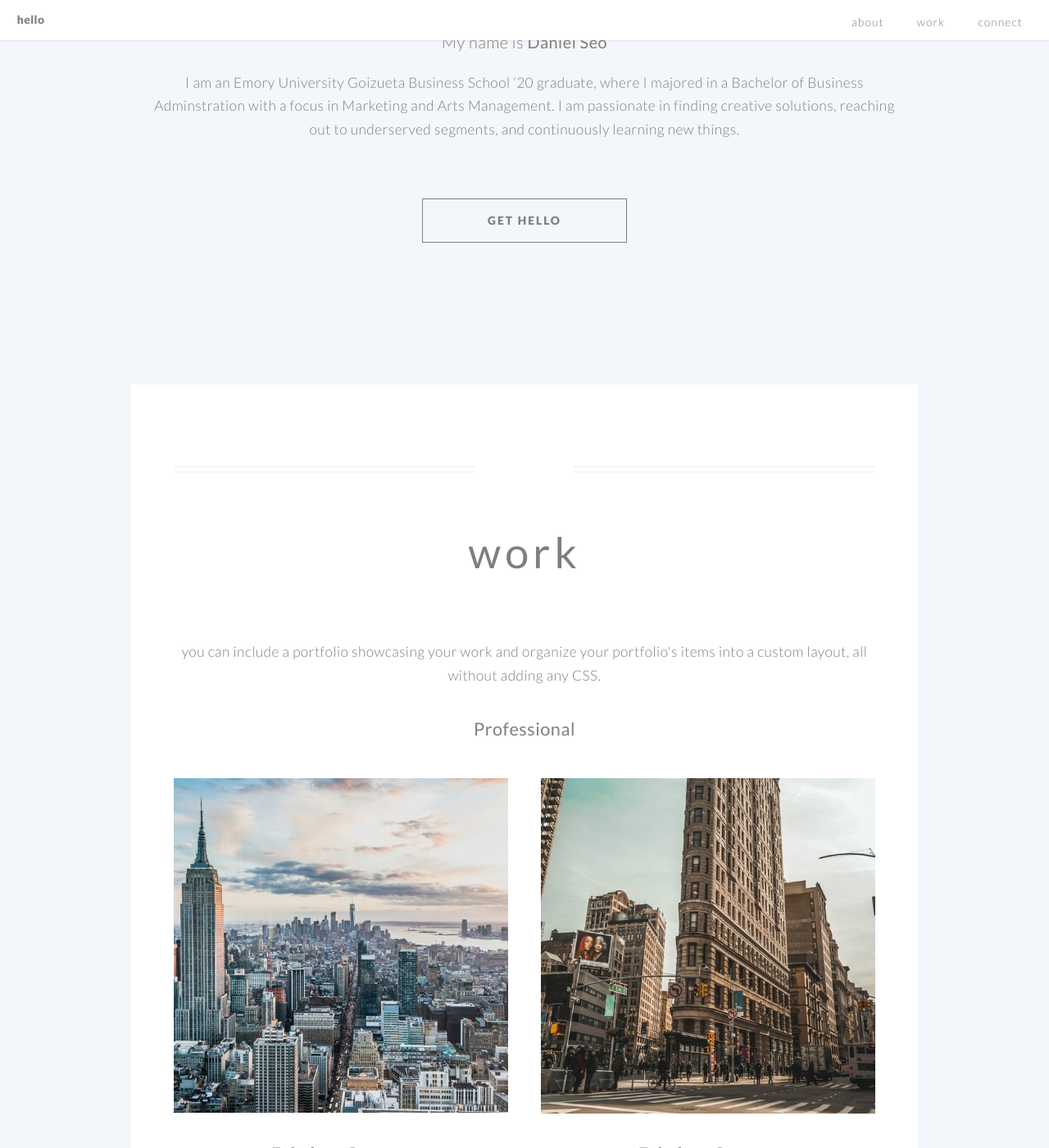
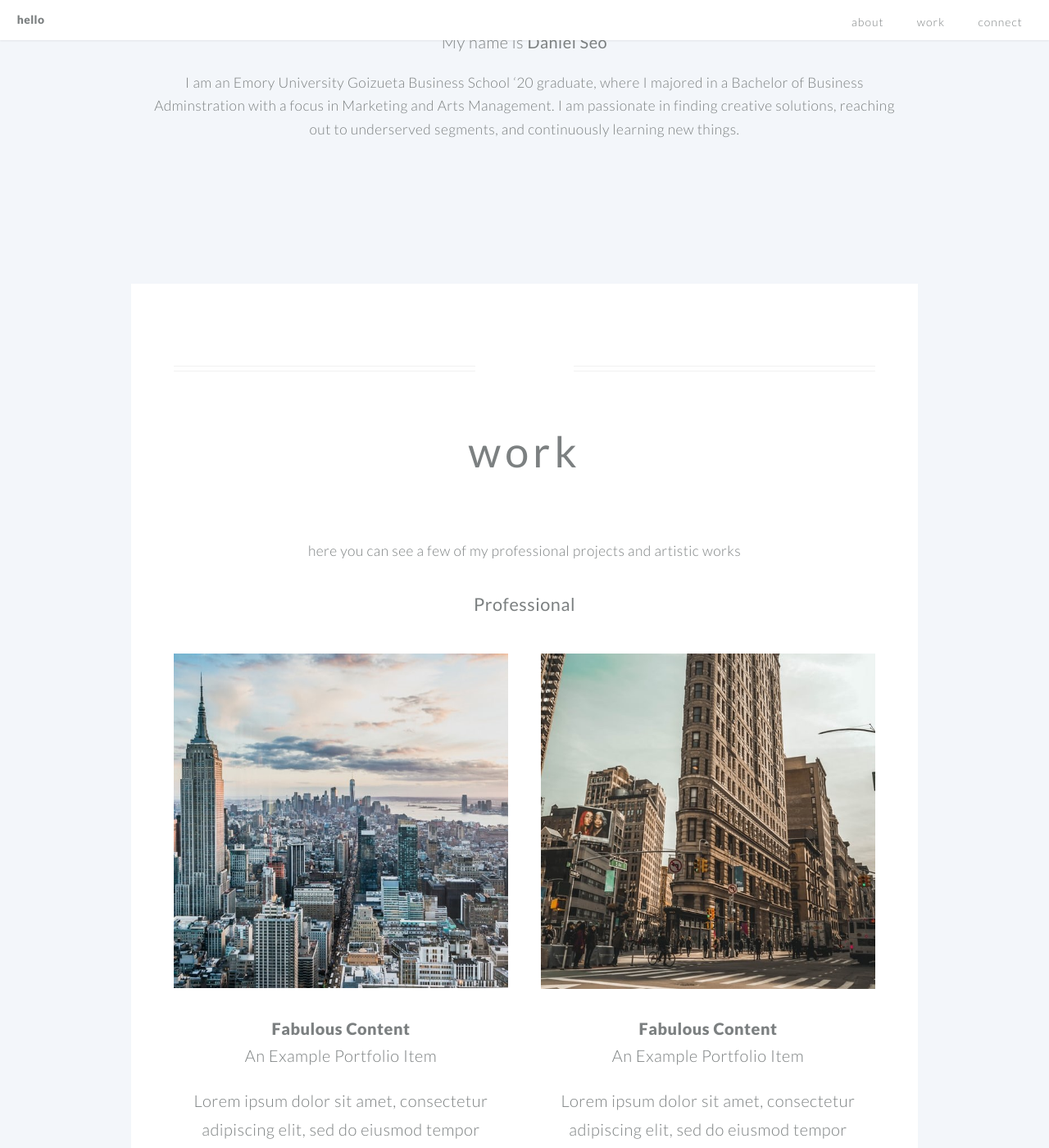
Before and after one commit to danielyseo/danielyseo.github.io, a Jekyll site: the page built from index.md, in a window 1280 px wide and 1400 px high, scrolled down 882 px. Shown: the whole window at 82% size. Built offline with Jekyll 4.4.1, drawn with Linux system fonts in a browser that asks for light colours; some of the changed text lies outside the part shown.

Commit message:
Update index.md

```diff
--- a/index.md
+++ b/index.md
@@ -22,23 +22,23 @@
 # google_analytics: <-- your google analytics Tracking ID
 
 # By declaring these variables, you can include a button that links to an external website or to media.
-about_button: https://github.com/saragong/hello # the link
-about_button_label: get hello # the label on the button
+# about_button: https://github.com/saragong/hello # the link
+# about_button_label: get hello # the label on the button
 
 # optional portfolio section ------------------------------------------
 
 # By declaring these variables, you can include a portfolio showcasing your work and organize your portfolio's items into a custom layout, all without adding any CSS. In addition, you must 1) create an HTML file in the_includes folder for each project with the text you'd like to display, and 2) create a YAML file in the _data folder describing the order in which each project should be shown and categorized. See `/includes/example.html` and `/_data/work.yml` for examples.
 
 portfolio: work # the heading for your portfolio and title of your YAML file
-portfolio_description: you can include a portfolio showcasing your work and organize your portfolio's items into a custom layout, all without adding any CSS. # a description to be desplayed below the heading and above the content
+portfolio_description: here you can see a few of my professional projects and artistic works
 
 # optional CTA section --------------------------------------------------
 
 # By declaring these variables, you can include a CTA section.
 cta: connect # the heading for your CTA section
-cta_description: questions, comments, or concerns? please don't hesitate to reach out. # a description to be desplayed below the heading and above the content
+cta_description: please don't hesitate to reach out to (501) 410 4149 or danielseo98@gmail.com. # a description to be desplayed below the heading and above the content
 cta_button: mailto:danielseo98@gmail.com # a link to an external website or to media
-cta_button_label: contact # the label on the button
+cta_button_label: e-mail me # the label on the button
 
 ---
 [//]: # (write a bit about yourself here)
```
